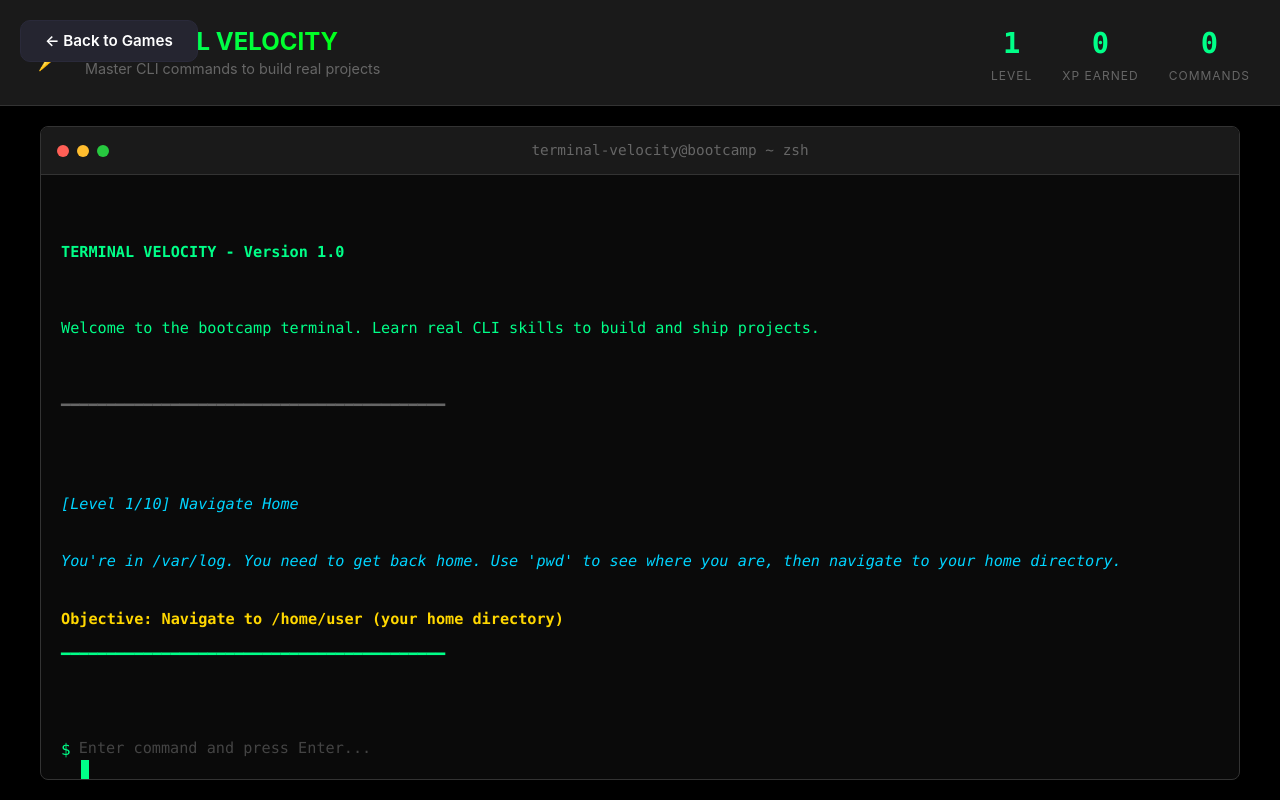
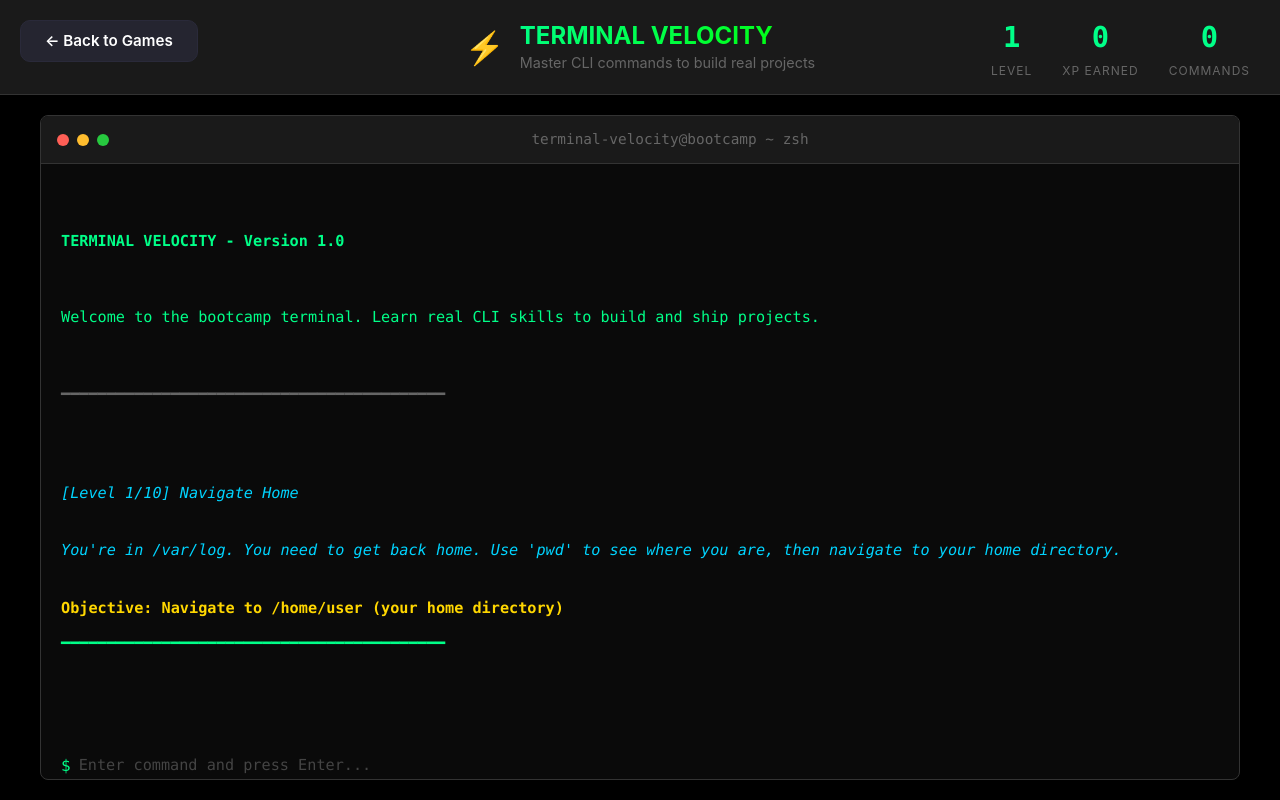
Before and after one commit to glitch46/ai-mastery-bootcamp, a website: page views/games/terminal-velocity/index.html in a window 1280 px wide. Drawn offline with Linux system fonts and the light colour scheme.

Commit message:
fix: Remove blinking cursor and center Terminal Velocity title
- Removed cursor element styling (display: none)
- Removed blink animation (no longer needed)
- Centered game title in header (justify-content: center)
- Positioned stats to absolute right (no overlap)
- Made back button absolute positioned for proper layering
- Title now centered with no overlap from back button

```diff
--- a/views/games/terminal-velocity/index.html
+++ b/views/games/terminal-velocity/index.html
@@ -21,11 +21,12 @@
 
         .game-header {
             display: flex;
-            justify-content: space-between;
+            justify-content: center;
             align-items: center;
             padding: 20px 30px;
             background: #1a1a1a;
             border-bottom: 1px solid #333;
+            position: relative;
         }
 
         .game-title {
@@ -46,6 +47,8 @@
             display: flex;
             gap: 30px;
             align-items: center;
+            position: absolute;
+            right: 30px;
         }
 
         .stat {
@@ -197,25 +200,7 @@
         }
 
         .cursor {
-            display: inline-block;
-            width: 8px;
-            height: 1.2em;
-            background: #00ff88;
-            animation: blink 1s step-end infinite;
-            margin-left: 2px;
-            flex-shrink: 0;
-        }
-
-        #command-input:focus ~ .cursor {
-            opacity: 1;
-        }
-
-        #command-input:disabled ~ .cursor {
             display: none;
-        }
-
-        @keyframes blink {
-            50% { opacity: 0; }
         }
 
         .hint-box {
@@ -303,7 +288,7 @@
         }
 
         .back-button {
-            position: fixed;
+            position: absolute;
             top: 20px;
             left: 20px;
             z-index: 100;
```
